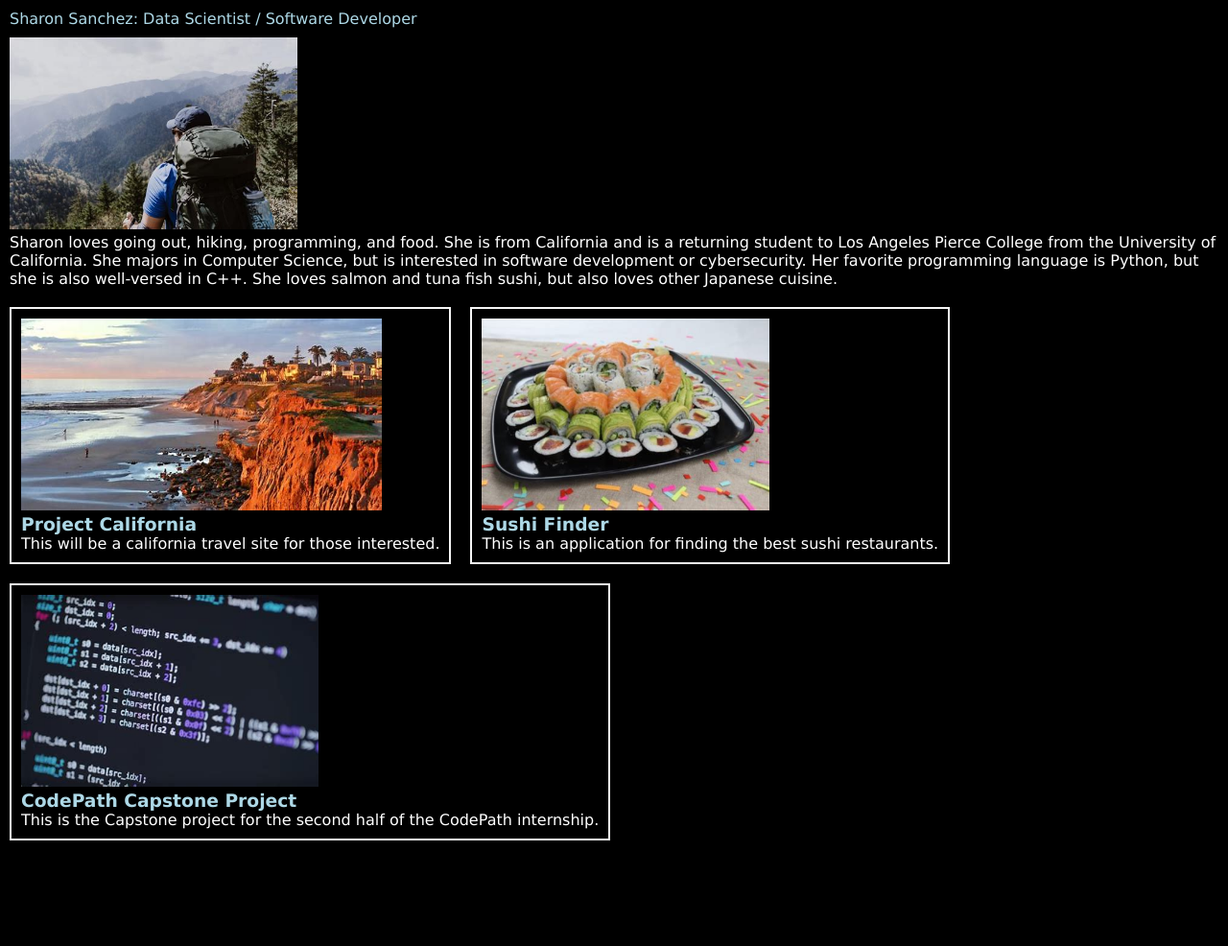
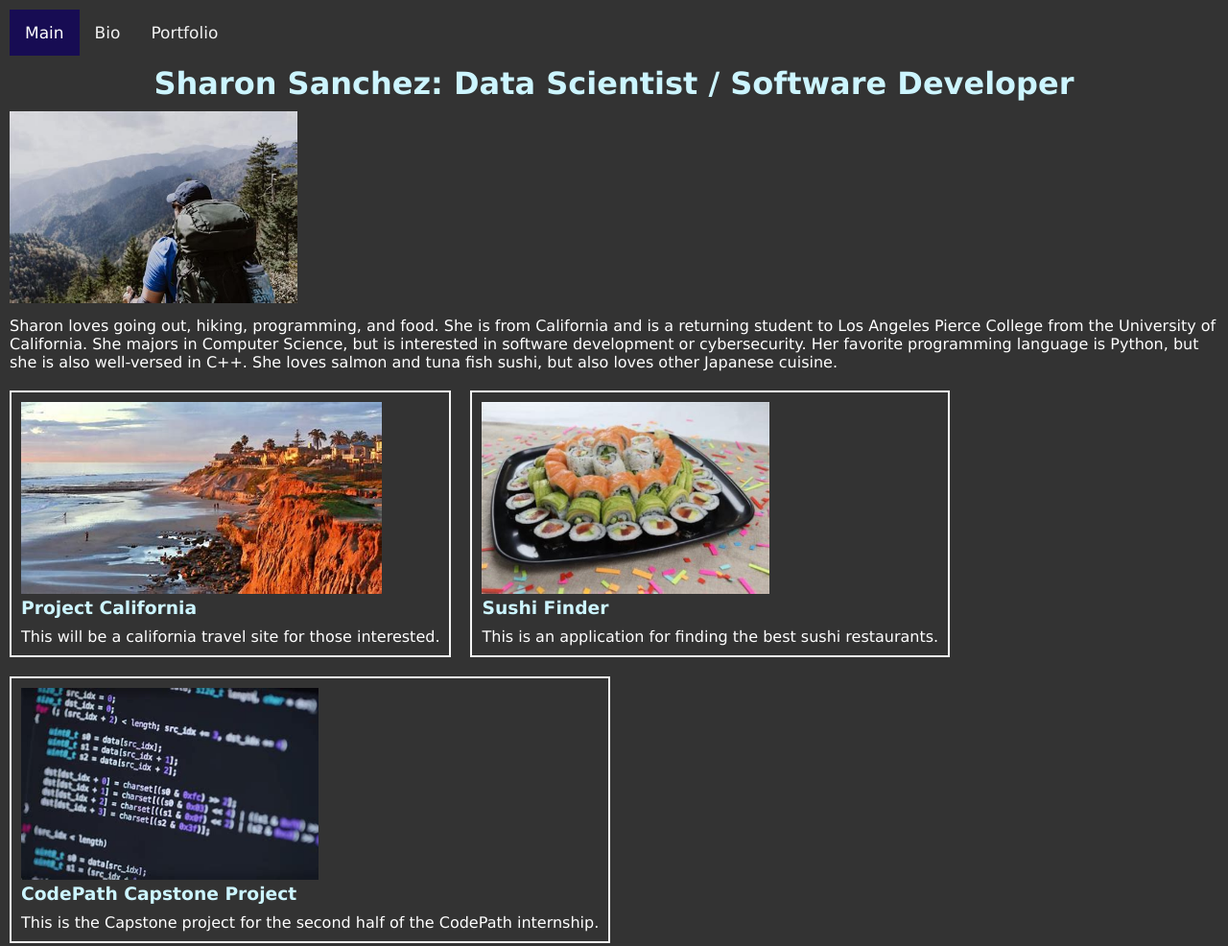
Before and after one commit to eleferrets/sharon_personal_website, a plain HTML site: page index.html in a window 1280 px wide. Shown: the whole page at 96% size. Before the commit the page ends 886 px from the top, so only its background shows below. Drawn offline with Linux system fonts and the light colour scheme.

Commit message:
Added navigation bar with some formatting changes

```diff
--- a/index.html
+++ b/index.html
@@ -12,7 +12,16 @@
 <body>
     <script src="script.js">
     </script>
-    <div id="main">Sharon Sanchez: Data Scientist / Software Developer</div>
+
+    <div class="topnav">
+        <a class="active" href="#main">Main</a>
+        <a href="#bio">Bio</a>
+        <a href="#portfolio">Portfolio</a>
+    </div>
+
+    <div id="main">
+        <h1>Sharon Sanchez: Data Scientist / Software Developer</h1>
+    </div>
     <div id="bio">
         <img src="hike.jpg" alt="Someone hiking">
         <p>Sharon loves going out, hiking, programming, and food. She is from California and is a returning student to Los Angeles Pierce College from the University of California. She majors in Computer Science, but is interested in software development
--- a/style.css
+++ b/style.css
@@ -4,14 +4,46 @@
         margin: 0;
         border-width: 0;
     }
+    /* Add a black background color to the top navigation */
+
+    .topnav {
+        background-color: #333;
+        overflow: hidden;
+    }
+    /* Style the links inside the navigation bar */
+
+    .topnav a {
+        float: left;
+        color: #f2f2f2;
+        text-align: center;
+        padding: 14px 16px;
+        text-decoration: none;
+        font-size: 17px;
+    }
+    /* Change the color of links on hover */
+
+    .topnav a:hover {
+        background-color: #ddd;
+        color: black;
+    }
+    /* Add a color to the active/current link */
+
+    .topnav a.active {
+        background-color: #170c53;
+        color: white;
+    }
+
+    h1 {
+        text-align: center;
+    }
 
     body {
-        background-color: black;
+        background-color: #333333;
     }
 
     h3,
     #main {
-        color: lightblue;
+        color: #ccf5ff;
     }
 
     img {
@@ -19,12 +51,13 @@
     }
 
     #main,
-    #bio {
+    #bio,
+    .topnav {
         margin: 10px 10px;
     }
 
     p {
-        font-size: 16px;
+        margin-top: 10px;
         color: white;
     }
 
```
